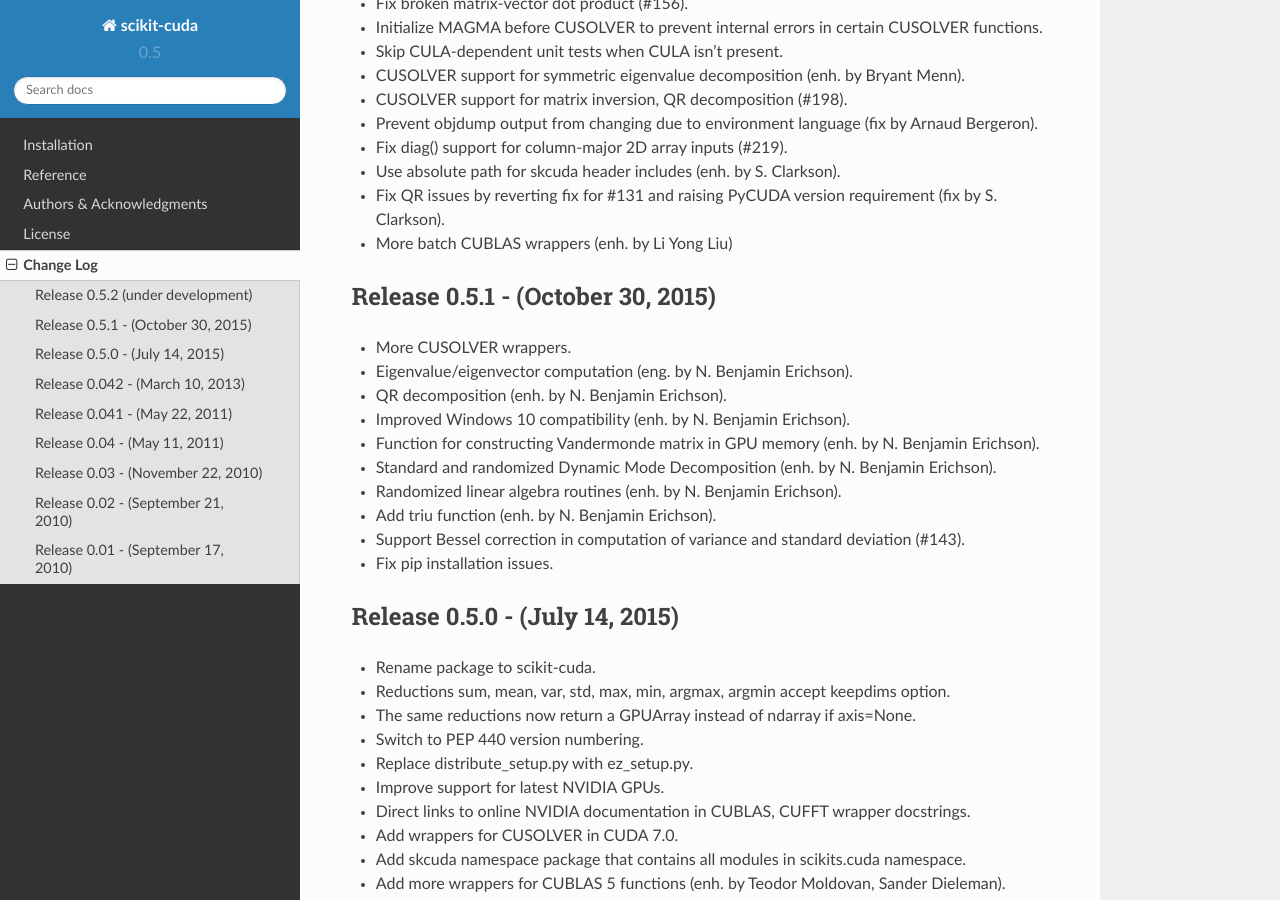
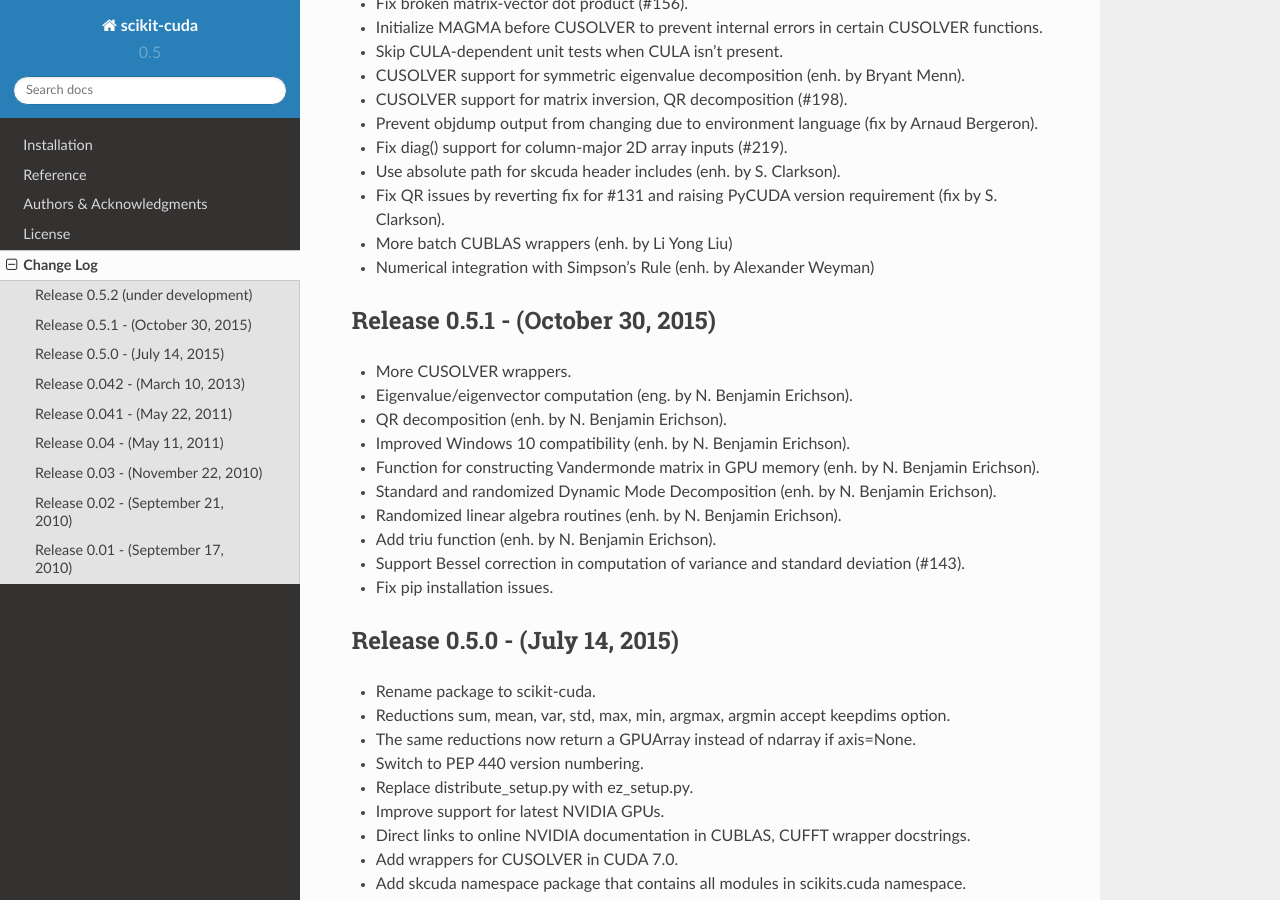
Before and after one commit to lebedov/scikit-cuda, a Sphinx documentation site: the page built from docs/source/changes.rst, in a window 1280 px wide and 900 px high, scrolled down 608 px. Built offline with Sphinx 7.4.7 and the Read the Docs theme 2.0.0, drawn with Linux system fonts in a browser that asks for light colours; formulas are drawn with MathJax 3.

Commit message:
Update docs.

```diff
--- a/docs/source/authors.rst
+++ b/docs/source/authors.rst
@@ -50,6 +50,7 @@
 - `S. Clarkson <https://github.com/sclarkson>`_ - Bug fixes.
 - `Stefan van der Walt <https://github.com/stefanv>`_ - Bug fixes.
 - `Feng Wang <https://github.com/cnwangfeng>`_ - Bug reports.
+- `Alexander Weyman <https://github.com/AlexanderWeyman>`_ - Simpson's Rule.
 - `Evgeniy Zheltonozhskiy <https://github.com/randl>`_ Complex Hermitian support
   eigenvalue decomposition.
 - `Yiyin Zhou <https://github.com/yiyin>`_ - Patches, bug reports, and function
--- a/docs/source/changes.rst
+++ b/docs/source/changes.rst
@@ -34,6 +34,7 @@
 * Fix QR issues by reverting fix for #131 and raising PyCUDA version requirement
   (fix by S. Clarkson).
 * More batch CUBLAS wrappers (enh. by Li Yong Liu)
+* Numerical integration with Simpson's Rule (enh. by Alexander Weyman)
 
 Release 0.5.1 - (October 30, 2015)
 ----------------------------------
--- a/docs/source/reference_integrate.rst
+++ b/docs/source/reference_integrate.rst
@@ -9,5 +9,6 @@
    :toctree: generated/
    :nosignatures:
 
+   simps
    trapz
    trapz2d
```
